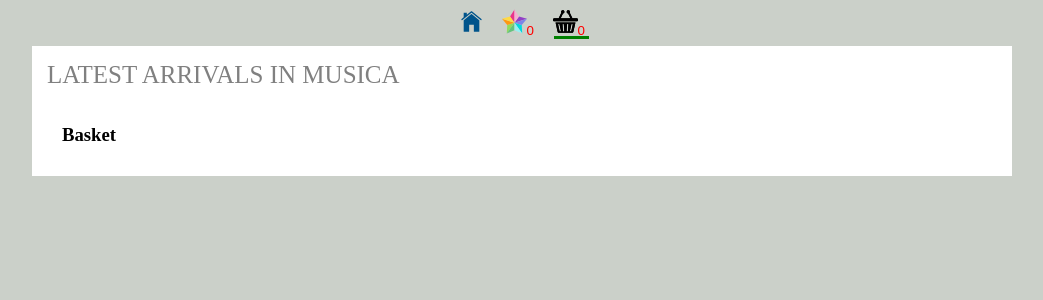
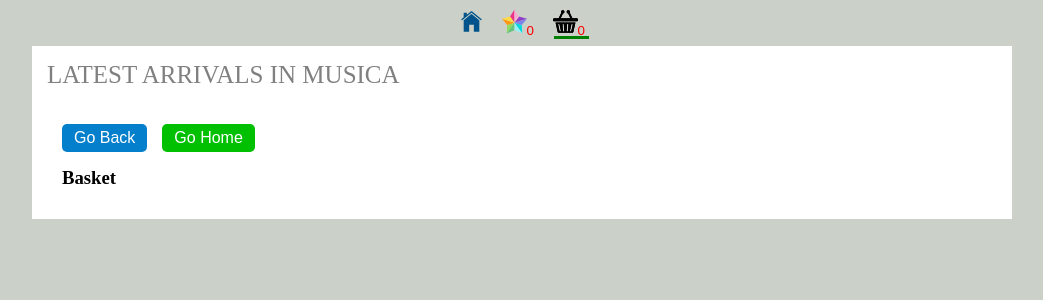
Before and after one commit to VladOnischenko/React-router-redux, a React (Create React App) app: page /basket in a window 1280 px wide. Shown: the top 300 px of the page, without its empty margins (118-1161 px from the left). Built offline with nearby package versions, Linux system fonts and the light colour scheme.

Commit message:
Navigate

```diff
--- a/src/App.jsx
+++ b/src/App.jsx
@@ -62,9 +62,9 @@ const App = () => {
         <Route path="/" element={<Layout orders={basket} stars={stars}/>}>
           <Route index element={<HomePage onAdd={addToBasket} addFav={addToStars} stars={stars} items={items}/>}/>
           <Route path="/about/:id" element={<SinglePage addFav={addToStars} onAdd={addToBasket} items={items} stars={stars}/>}/>
-          <Route path="/favourites" element={<Favourites/>}/>
-          <Route path="/basket/" element={<Basket/>}/>
-          <Route path="*" element={<NotFoundPage/>}/>
+          <Route path="/favourites" element={<Favourites />}/>
+          <Route path="/basket/" element={<Basket basket={basket}/>}/>
+          <Route path="*" element={<NotFoundPage />}/>
         </Route>
       </Routes>
     </>
--- a/src/components/Pages/basket/Basket.jsx
+++ b/src/components/Pages/basket/Basket.jsx
@@ -1,9 +1,17 @@
 import React from 'react';
 import './basket.scss'
+import Button from "../../button/Button";
+import {Link, useNavigate} from "react-router-dom";
 
-const Basket = () => {
+const Basket = (props) => {
+  const navigate = useNavigate()
+  const goBack = () => navigate(-1)
+  const goHome = () => navigate('/', {replace: true})
+
   return (
     <section className="store-items">
+      <Button styles="goBack-btn" handlerClick={goBack} text="Go Back"/>
+      <Button styles="goHome-btn" handlerClick={goHome} text="Go Home"/>
       <h1>Basket</h1>
     </section>
   );
--- a/src/components/Pages/favourites/Favourites.jsx
+++ b/src/components/Pages/favourites/Favourites.jsx
@@ -1,9 +1,18 @@
 import React from 'react';
 import './favourites.scss'
+import Button from "../../button/Button";
+import {Link, useNavigate} from "react-router-dom";
 
 const Favourites = () => {
+  const navigate = useNavigate()
+
+  const goBack = () => navigate(-1)
+  const goHome = () => navigate('/', {replace: true})
+
   return (
     <section className="store-items">
+      <Button styles="goBack-btn" handlerClick={goBack} text="Go Back"/>
+      <Button styles="goHome-btn" handlerClick={goHome} text="Go Home"/>
         <h1>Favourites</h1>
     </section>
   );
--- a/src/components/Pages/singlePage/SinglePage.jsx
+++ b/src/components/Pages/singlePage/SinglePage.jsx
@@ -1,9 +1,11 @@
 import React, {useEffect, useState} from 'react';
-import {useParams} from 'react-router-dom'
+import {useParams, useNavigate, Link} from 'react-router-dom'
 import Item from "../../Item/Item";
+import Button from "../../button/Button";
 
 const SinglePage = (props) => {
   const {id} = useParams()
+  const navigate = useNavigate()
   const [element, setElement] = useState([])
   const {onAdd, addFav, items, stars } = props
 
@@ -15,9 +17,14 @@ const SinglePage = (props) => {
       })
   },[id])
 
+  const goBack = () => navigate(-1)
+  const goHome = () => navigate('/', {replace: true})
+
   return (
-
     <>
+      <Button styles="goBack-btn" handlerClick={goBack} text="Go Back"/>
+      <Button styles="goHome-btn" handlerClick={goHome} text="Go Home"/>
+      { element && (
         <Item
           id={id}
           key={id}
@@ -26,6 +33,7 @@ const SinglePage = (props) => {
           addFav={addFav}
           stars={stars}
         />
+      )}
     </>
   );
 };
--- a/src/components/button/button.scss
+++ b/src/components/button/button.scss
@@ -23,6 +23,20 @@
   margin: 0;
 }
 
+.goBack-btn, .goHome-btn{
+  display: inline-block;
+  font-size: 16px;
+  padding: 5px 12px;
+  background: #037fcc;
+  border-radius: 5px;
+  color: #fff;
+  margin:0 15px 15px 0;
+}
+
+.goHome-btn {
+  background: #01c001;
+}
+
 .green {
   background: rgba(130, 194, 102, 0.83);
 }
```
Lines whose indentation alone changed are shown as unchanged.
